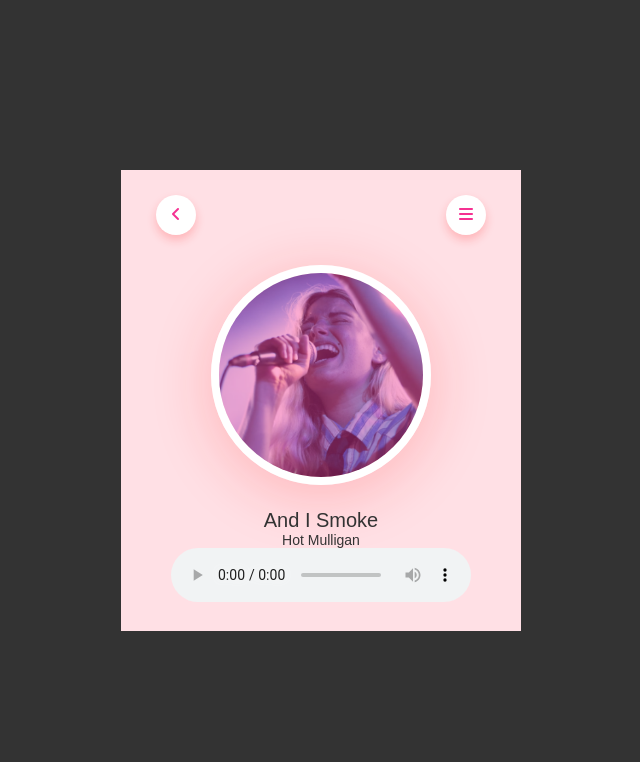
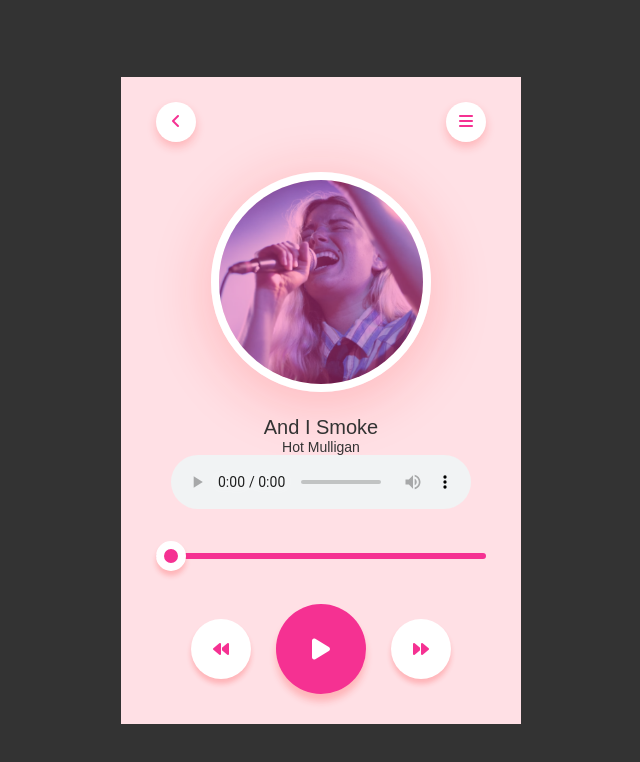
Before and after one commit to Kade-Peay/MusicPlayer, a plain HTML site: page index.html in a window 1280 px wide. Shown: the whole page, without its empty margins (319-959 px from the left). Drawn offline with Linux system fonts and the light colour scheme.

Commit message:
Custom play pause button working

```diff
--- a/index.html
+++ b/index.html
@@ -12,6 +12,7 @@
 
     <div class="container">
         <div class="music-player">
+            <!-- Navigation Bar -->
             <nav>
                 <div class="circle">
                     <i class="fa-solid fa-angle-left"></i>
@@ -20,15 +21,31 @@
                     <i class="fa-solid fa-bars"></i>
                 </div>
             </nav>
+
+            <!-- Thumbnail, Song Title, Artist Name -->
             <img src="media/thumbnail.png" class="song-img">
             <h1>And I Smoke</h1>
             <p>Hot Mulligan</p>
 
-            <audio controls>
+            <!-- Audio Controls -->
+            <audio controls id="song">
                 <source src="media/music/Hot-Mulligan - Why Would I Watch/And I Smoke.mp3" type="audio/mpeg">
             </audio>
+
+            <!-- Progress Bar -->
+            <input type="range" value="0" id="progress">
+
+
+            <div class="controls">
+                <div><i class="fa-solid fa-backward"></i></div>
+                <div onclick="playPause()"><i class="fa-solid fa-play" id="ctrlIcon"></i></div>
+                <div><i class="fa-solid fa-forward"></i></div>
+            </div>
+
         </div>
     </div>
+
+    <script src="script.js"></script>
 
 </body>
 
--- /dev/null
+++ b/script.js
@@ -0,0 +1,21 @@
+// Define variables
+let progress = document.getElementById("progress");
+let song = document.getElementById("song");
+let ctrlIcon = document.getElementById("ctrlIcon");
+
+song.onloadedmetadata = function(){
+    progress.max = song.duration;
+    progress.value = song.currentTime;
+}
+
+function playPause() {
+    if(ctrlIcon.classList.contains("fa-pause")) {
+        song.pause();
+        ctrlIcon.classList.remove("fa-pause");
+        ctrlIcon.classList.add("fa-play");
+    } else {
+        song.play();
+        ctrlIcon.classList.remove("fa-play");
+        ctrlIcon.classList.add("fa-pause");
+    }
+}
--- a/style.css
+++ b/style.css
@@ -56,3 +56,64 @@ nav .circle {
     font-size: 14px;
     color: #333;
 }
+
+#progress {
+    -webkit-appearance: none;
+    -moz-appearance: none;
+    appearance: none;
+    width: 100%;
+    height: 6px;
+    background: #f53192;
+    border-radius: 4px;
+    cursor: pointer;
+    margin: 40px 0;
+}
+
+#progress::-webkit-slider-thumb {
+    -webkit-appearance: none;
+    appearance: none;
+    background: #f53192;
+    width: 30px;
+    height: 30px;
+    border-radius: 50%;
+    border: 8px solid #fff;
+    box-shadow: 0 5px 5px rgba(255, 26, 26, 0.22);
+}
+
+#progress::-moz-range-thumb {
+    background: #f53192;
+    width: 30px;
+    height: 30px;
+    border-radius: 50%;
+    border: 8px solid #fff;
+    box-shadow: 0 5px 5px rgba(255, 26, 26, 0.22);
+}
+
+#progress:focus {
+    outline: none;
+}
+
+.controls {
+    display: flex;
+    justify-content: center;
+    align-items: center;
+}
+
+.controls div {
+    width: 60px;
+    height: 60px;
+    margin: 20px;
+    background: #fff;
+    display: inline-flex;
+    align-items: center;
+    justify-content: center;
+    border-radius: 50%;
+    color: #f53192;
+    box-shadow: 0 5px 5px rgba(255, 26, 26, 0.22);
+}
+
+.controls div:nth-child(2) {
+    transform: scale(1.5);
+    background: #f53192;
+    color: #fff
+}
```
